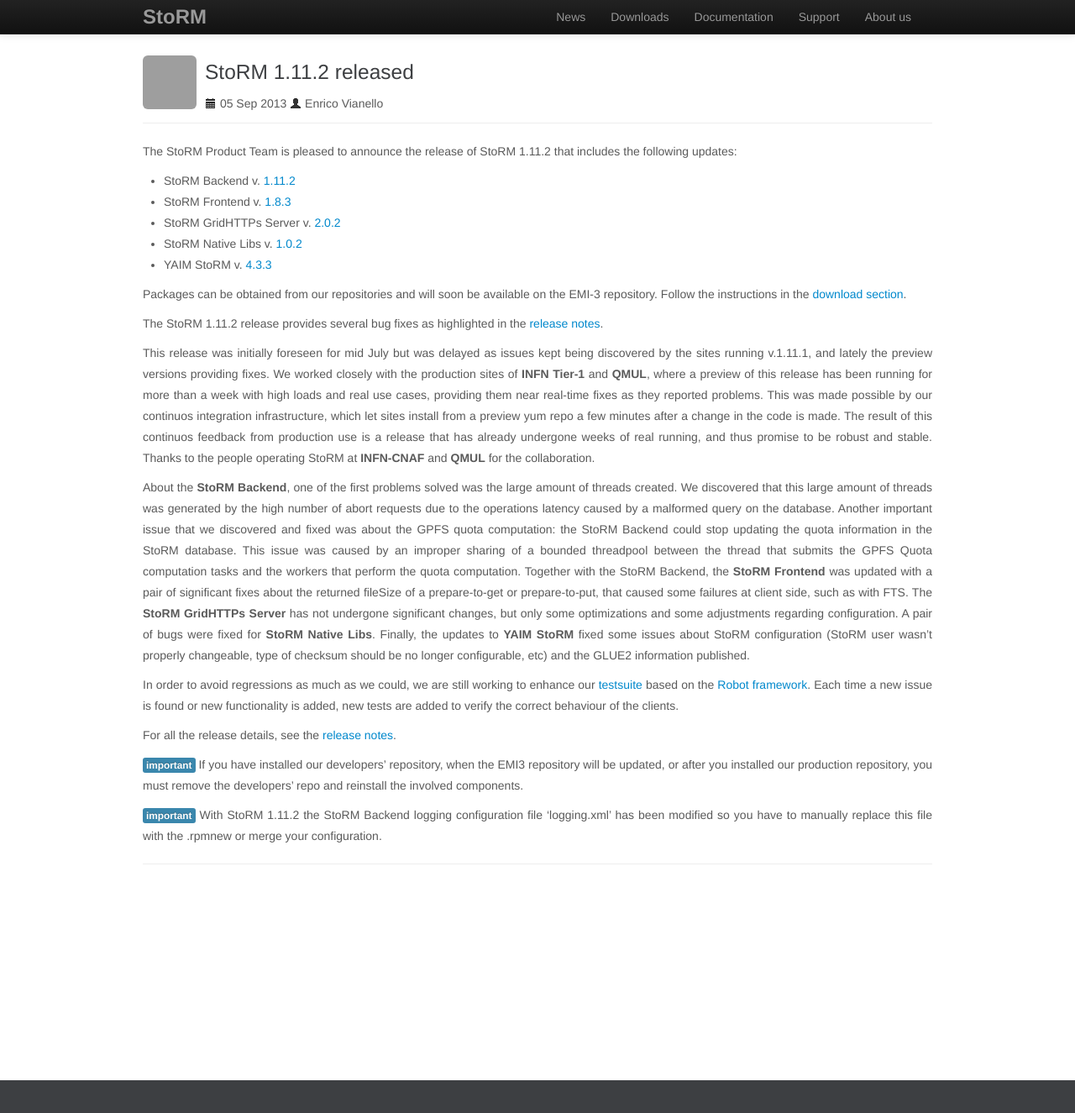
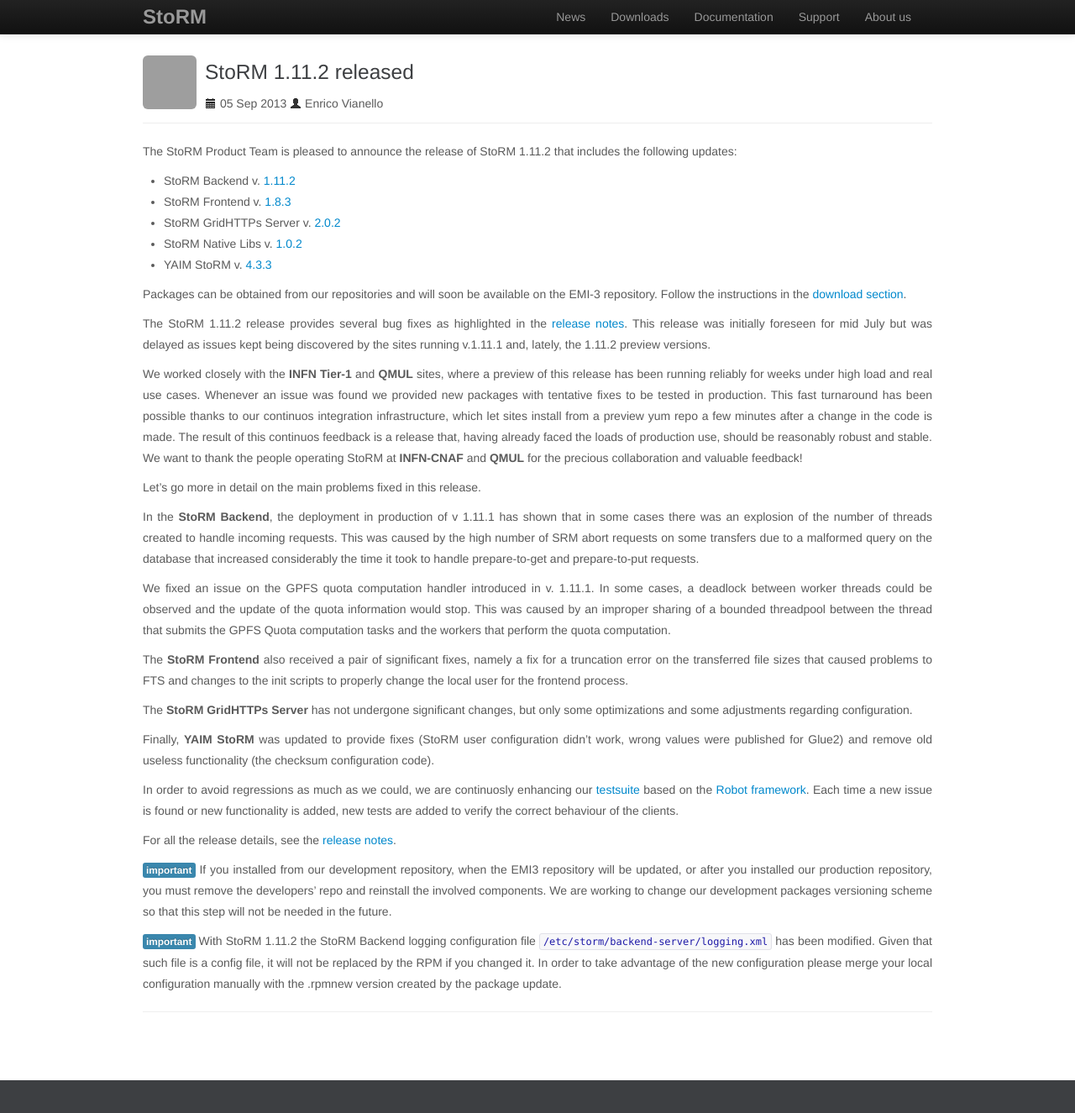
Before and after one commit to italiangrid/storm, a Jekyll site: the page built from _posts/2013-09-05-storm-v1.11.2-released.md, in a window 1280 px wide and 1346 px high. Shown: the top 1325 px of the window at 84% size. Built offline with Jekyll 4.4.1, drawn with Linux system fonts in a browser that asks for light colours; Markdown is read by kramdown in place of the engine named in the settings; grey boxes are pictures that could not be loaded.

Commit message:
Some changes to the announcement post.

```diff
--- a/_posts/2013-09-05-storm-v1.11.2-released.md
+++ b/_posts/2013-09-05-storm-v1.11.2-released.md
@@ -12,29 +12,72 @@
 * StoRM Native Libs v. [1.0.2](/release-notes/storm-native-libs/1.0.2/)
 * YAIM StoRM v. [4.3.3](/release-notes/yaim-storm/4.3.3/)
 
-Packages can be obtained from our repositories and will soon be available on the EMI-3 repository.
-Follow the instructions in the [download section](/download.html).
+Packages can be obtained from our repositories and will soon be available on
+the EMI-3 repository. Follow the instructions in the
+[download section](/download.html).
 
-The StoRM 1.11.2 release provides several bug fixes as highlighted in the [release notes][release-notes].
+The StoRM 1.11.2 release provides several bug fixes as highlighted in the
+[release notes][release-notes]. This release was initially foreseen for mid
+July but was delayed as issues kept being discovered by the sites running
+v.1.11.1 and, lately, the 1.11.2 preview versions.
 
-This release was initially foreseen for mid July but was delayed as issues kept being discovered by the sites running v.1.11.1, and lately the preview versions providing fixes. We worked closely with the production sites of **INFN Tier-1** and **QMUL**, where a preview of this release has been running for more than a week with high loads and real use cases, providing them near real-time fixes as they reported problems. This was made possible by our continuos integration infrastructure, which let sites install from a preview yum repo a few minutes after a change in the code is made. The result of this continuos feedback from production use is a release that has already undergone weeks of real running, and thus promise to be robust and stable. Thanks to the people operating StoRM at **INFN-CNAF** and **QMUL** for the collaboration.
+We worked closely with the **INFN Tier-1** and **QMUL** sites, where a preview
+of this release has been running reliably for weeks under high load and real
+use cases. Whenever an issue was found we provided new packages with tentative
+fixes to be tested in production. This fast turnaround has been possible
+thanks to our continuos integration infrastructure, which let sites install
+from a preview yum repo a few minutes after a change in the code is made. The
+result of this continuos feedback is a release that, having already faced the
+loads of production use, should be reasonably robust and stable. We want to
+thank the people operating StoRM at **INFN-CNAF** and **QMUL** for the
+precious collaboration and valuable feedback!
 
-About the **StoRM Backend**, one of the first problems solved was the large amount of threads created. We discovered that this large amount of threads was generated by the high number of abort requests due to the operations latency caused by a malformed query on the database.
-Another important issue that we discovered and fixed was about the GPFS quota computation: the StoRM Backend could stop updating the quota information in the StoRM database.
-This issue was caused by an improper sharing of a bounded threadpool between the thread that submits the GPFS Quota computation tasks and the workers that perform the quota computation.
-Together with the StoRM Backend, the **StoRM Frontend** was updated with a pair of significant fixes about the returned fileSize of a prepare-to-get or prepare-to-put, that caused some failures at client side, such as with FTS.
-The **StoRM GridHTTPs Server** has not undergone significant changes, but only some optimizations and some adjustments regarding configuration.
-A pair of bugs were fixed for **StoRM Native Libs**.
-Finally, the updates to **YAIM StoRM** fixed some issues about StoRM configuration (StoRM user wasn't properly changeable, type of checksum should be no longer configurable, etc) and the GLUE2 information published.
+Let's go more in detail on the main problems fixed in this release.
 
-In order to avoid regressions as much as we could, we are still working to enhance our [testsuite][storm-testsuite] based on the [Robot framework][robot-framework].
-Each time a new issue is found or new functionality is added, new tests are added to verify the correct behaviour of the clients.
+In the **StoRM Backend**, the deployment in production of v 1.11.1 has shown
+that in some cases there was an explosion of the number of threads created to
+handle incoming requests. This was caused by the high number of SRM abort requests
+on some transfers due to a malformed query on the database that increased considerably
+the time it took to handle prepare-to-get and prepare-to-put requests.
+
+We fixed an issue on the GPFS quota computation handler introduced in v.
+1.11.1. In some cases, a deadlock between worker threads could be observed and
+the update of the quota information would stop. This was caused by an improper
+sharing of a bounded threadpool between the thread that submits the GPFS Quota
+computation tasks and the workers that perform the quota computation.
+
+The **StoRM Frontend** also received a pair of significant fixes, namely a fix
+for a truncation error on the transferred file sizes that caused problems to
+FTS and changes to the init scripts to properly change the local user for the
+frontend process.
+
+The **StoRM GridHTTPs Server** has not undergone significant changes, but only
+some optimizations and some adjustments regarding configuration.
+
+Finally, **YAIM StoRM** was updated to provide fixes (StoRM user configuration
+didn't work, wrong values were published for Glue2) and remove old useless
+functionality (the checksum configuration code).
+
+In order to avoid regressions as much as we could, we are continuosly
+enhancing our [testsuite][storm-testsuite] based on the [Robot
+framework][robot-framework]. Each time a new issue is found or new
+functionality is added, new tests are added to verify the correct behaviour of
+the clients.
 
 For all the release details, see the [release notes][release-notes].
 
-<span class="label label-info">important</span> If you have installed our developers' repository, when the EMI3 repository will be updated, or after you installed our production repository, you must remove the developers' repo and reinstall the involved components.
+<span class="label label-info">important</span> If you installed from our
+development repository, when the EMI3 repository will be updated, or after you
+installed our production repository, you must remove the developers' repo and
+reinstall the involved components. We are working to change our development
+packages versioning scheme so that this step will not be needed in the future.
 
-<span class="label label-info">important</span> With StoRM 1.11.2 the StoRM Backend logging configuration file 'logging.xml' has been modified so you have to manually replace this file with the .rpmnew or merge your configuration.
+<span class="label label-info">important</span> With StoRM 1.11.2 the StoRM
+Backend logging configuration file `/etc/storm/backend-server/logging.xml` has
+been modified. Given that such file is a config file, it will not be replaced
+by the RPM if you changed it. In order to take advantage of the new
+configuration please merge your local configuration manually with the .rpmnew
+version created by the package update.
 
 [release-notes]: {{ site.baseurl }}/release-notes/StoRM-v1.11.2.html
 [storm-testsuite]: https://github.com/italiangrid/storm-testsuite
```
